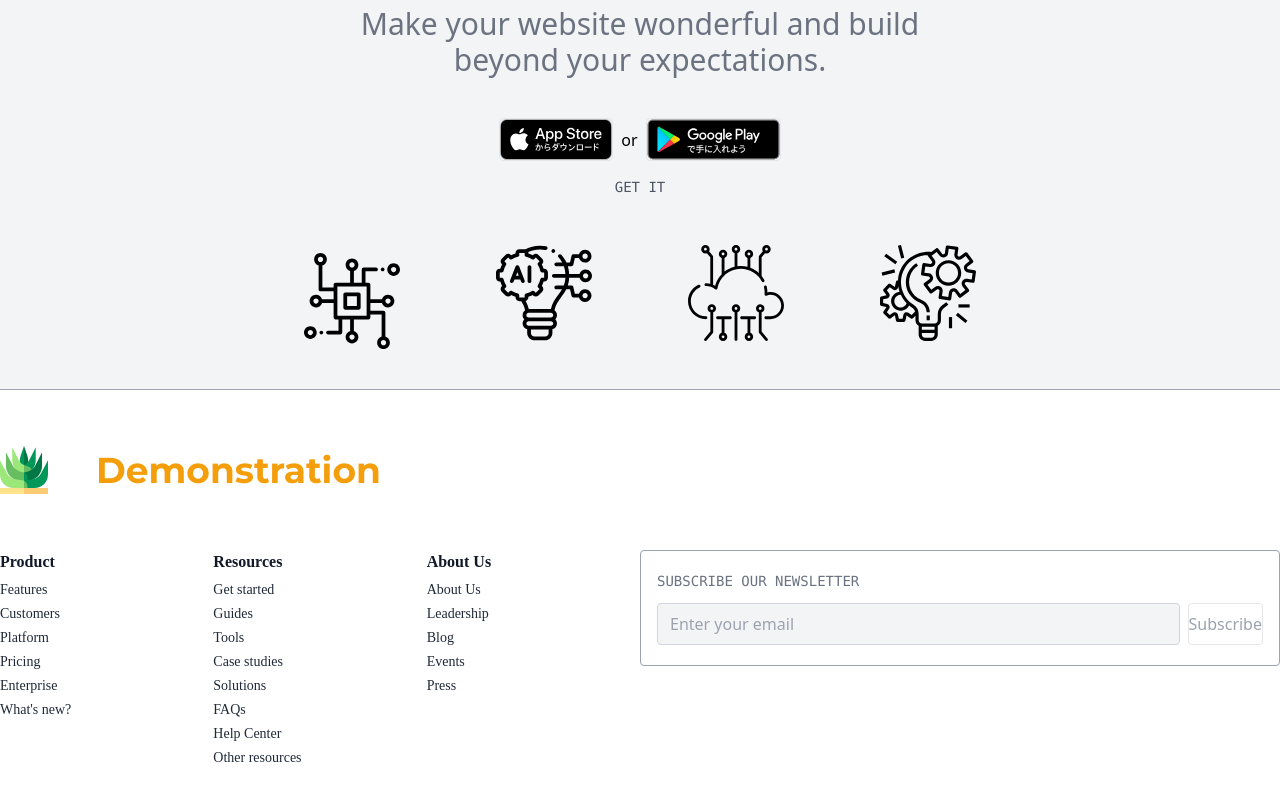
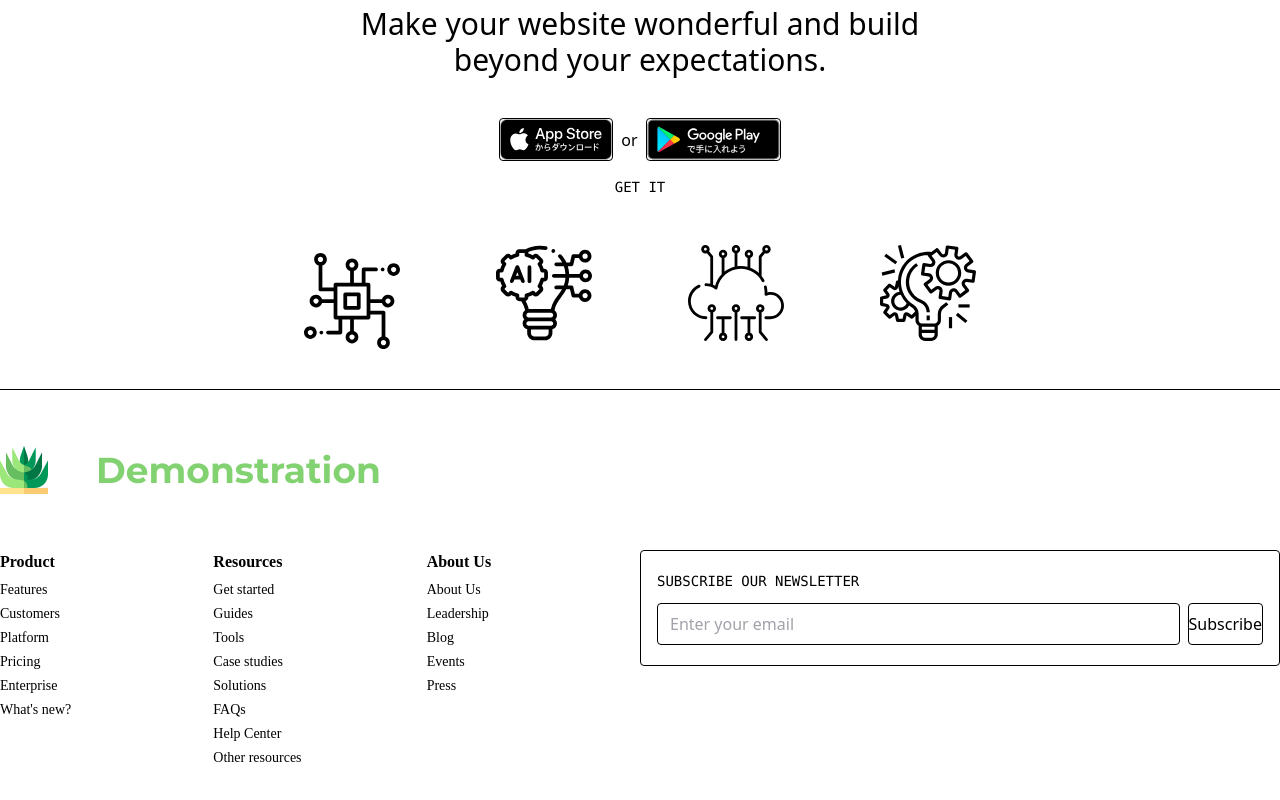
Before and after one commit to youkoucoding/next-homepage, a Next.js app: page / in a window 1280 px wide. Shown: the part 546-1346 px from the top of the page. Built offline with nearby package versions, Linux system fonts and the light colour scheme; a web font is replaced by a local one.

Commit message:
Add primitive&secondary colors

```diff
--- a/components/footer.js
+++ b/components/footer.js
@@ -18,7 +18,7 @@ const Footer = () => (
         <div className='max-w-7xl mx-auto text-gray-400 px-8 lg:px-0 flex flex-wrap'>
             <div className='mb-14 flex items-center w-full'>
                 <img className='h-12 w-12 mr-12' src='logo.svg' alt='logo' />
-                <p className='text-4xl text-yellow-500 font-bold font-montserrat'>Demonstration</p>
+                <p className='text-4xl text-primitive font-bold font-montserrat'>Demonstration</p>
             </div>
             <div className='w-full lg:w-1/2'>
                 <ul className='text-lg font-light font-ramab flex flex-wrap w-full'>
@@ -26,8 +26,8 @@ const Footer = () => (
                         <div>
                             <h4 className='text-gray-900 text-base font-bold mb-1'>Product</h4>
                             <ul>
-                                {productLinks.map((link) => (
-                                    <li className='text-gray-800 text-sm font-medium leading-6' key={link}>
+                                {productLinks.map((link, index) => (
+                                    <li className='text-gray-800 text-sm font-medium leading-6' key={index}>
                                         <a href="/">{link}</a>
                                     </li>
                                 ))}
@@ -38,8 +38,8 @@ const Footer = () => (
                         <div>
                             <h4 className='text-gray-900 text-base font-bold mb-1'>Resources</h4>
                             <ul>
-                                {resourceLinks.map((link) => (
-                                    <li className='text-gray-800 text-sm font-medium leading-6' key={link}>
+                                {resourceLinks.map((link, index) => (
+                                    <li className='text-gray-800 text-sm font-medium leading-6' key={index}>
                                         <a href="/">{link}</a>
                                     </li>
                                 ))}
@@ -50,8 +50,8 @@ const Footer = () => (
                         <div>
                             <h4 className='text-gray-900 text-base font-bold mb-1'>About Us</h4>
                             <ul>
-                                {aboutLinks.map((link) => (
-                                    <li className='text-gray-800 text-sm font-medium leading-6' key={link}>
+                                {aboutLinks.map((link, index) => (
+                                    <li className='text-gray-800 text-sm font-medium leading-6' key={index}>
                                         <a href="/">{link}</a>
                                     </li>
                                 ))}
--- a/tailwind.config.js
+++ b/tailwind.config.js
@@ -16,6 +16,17 @@ module.exports = {
         'full': '100%',
       },
     },
+    colors: {
+      primitive: {
+        dark: '#43955f',
+        DEFAULT: '#83d271',
+        light: '#85d472',
+      },
+      secondary: {
+        DEFAULT: '#f3cd81',
+        light: '#fce498',
+      },
+    },
     variants: {
       extend: {},
     },
```
